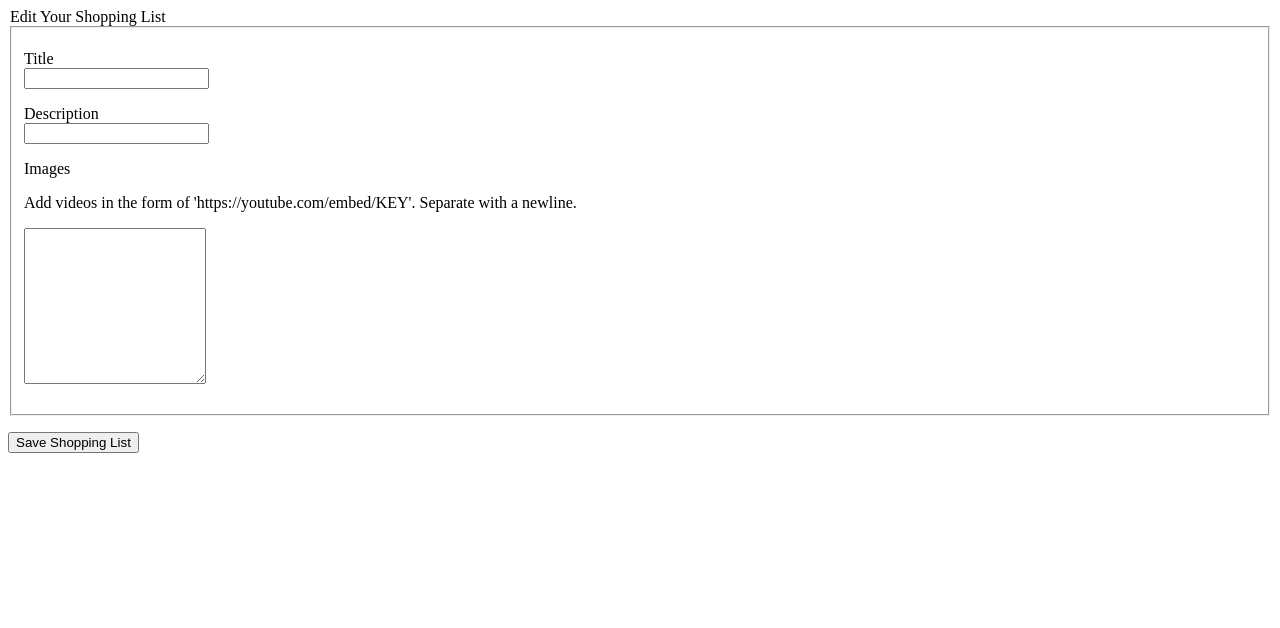
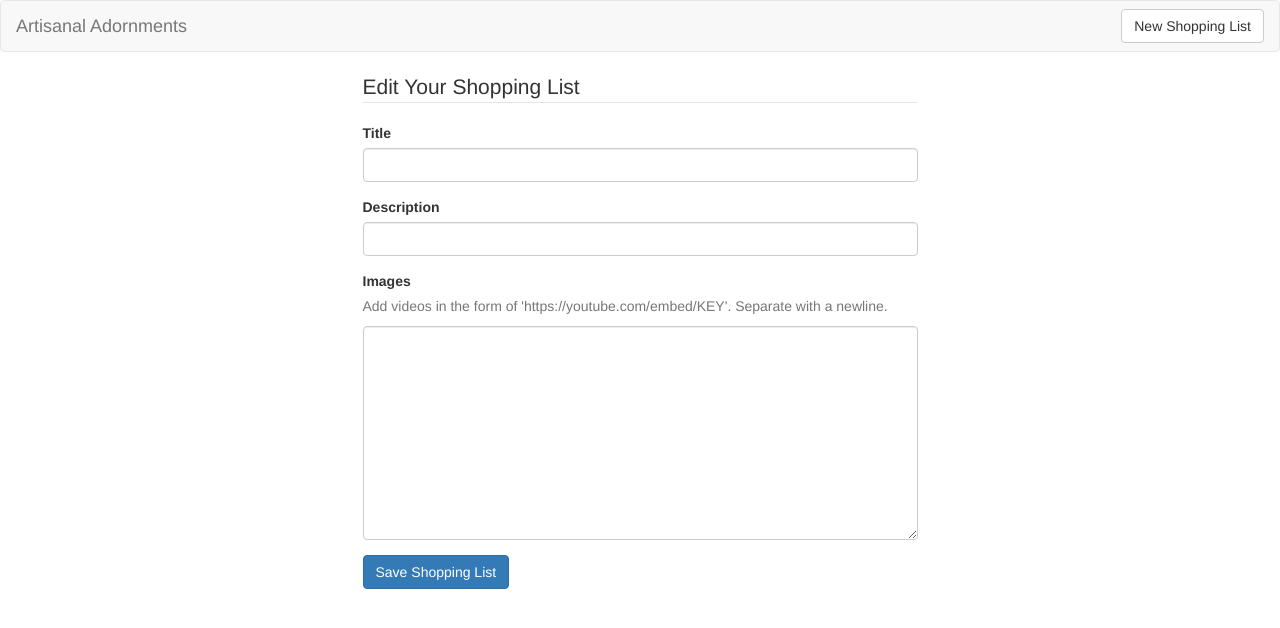
Before and after one commit to stasi815/Artisanal_Adornments, a Flask app: template templates/shopping_lists_edit.html in a window 1280 px wide. Shown: the top 628 px of the page. Run offline with Flask 2, Linux system fonts and the light colour scheme; the template is opened without the code that fills it, so the values that code supplies are empty; some libraries are stand-ins or nearby versions.

Commit message:
first round of styling

```diff
--- a/templates/base.html
+++ b/templates/base.html
@@ -3,12 +3,22 @@
 <head>
   <meta charset='utf-8'>
   <title>Artisanal Adornments</title>
+    <!-- Latest compiled and minified CSS -->
+    <link rel='stylesheet' href='https://maxcdn.bootstrapcdn.com/bootstrap/3.3.7/css/bootstrap.min.css'>
 </head>
 <body>
 
+    {% include 'partials/navbar.html' %}
+
+    <div class='container'>
     {% block content %}
         BODY CONTENT GOES HERE
     {% endblock %}
+    </div>
 
+    <!-- Latest compiled and minified JavaScript -->
+    <script src="//code.jquery.com/jquery-1.12.0.min.js"></script>
+    <script src="//code.jquery.com/jquery-migrate-1.2.1.min.js"></script>
+    <script src='https://maxcdn.bootstrapcdn.com/bootstrap/3.3.7/js/bootstrap.min.js'></script>
 </body>
 </html>
--- /dev/null
+++ b/templates/partials/navbar.html
@@ -0,0 +1,12 @@
+<nav class='navbar navbar-default'>
+    <div class='container-fluid'>
+        <div class='navbar-header'>
+            <a class='navbar-brand' href='/'>
+                Artisanal Adornments
+            </a>
+        </div>
+        <div class='pull-right'>
+            <a href='/playlists/new' class='btn btn-default navbar-btn'>New Shopping List</a>
+        </div>
+    </div>
+</nav>
--- a/templates/partials/shopping_lists_form.html
+++ b/templates/partials/shopping_lists_form.html
@@ -1,25 +1,25 @@
 <fieldset>
     <!-- TITLE -->
-    <p>
+    <div class='form-group'>
         <label for='shopping_list-title'>Title</label><br>
-        <input id='shopping_list-title' type='text' name='title' value='{{ shopping_list.title }}'/>
-    </p>
+        <input class='form-control' id='shopping_list-title' type='text' name='title' value='{{ shopping_list.title }}'/>
+    </div>
 
     <!-- DESCRIPTION -->
-    <p>
+    <div class='form-group'>
         <label for='description'>Description</label><br>
-        <input id='description' type='text' name='description' value='{{ shopping_list.description }}' />
-    </p>
+        <input class='form-control' id='description' type='text' name='description' value='{{ shopping_list.description }}' />
+    </div>
 
     <!-- VIDEO LINKS -->
-    <p>
+    <div class='form-group'>
         <label for='shopping_list-videos'>Images</label><br>
-        <p>Add videos in the form of 'https://youtube.com/embed/KEY'. Separate with a newline.</p>
-        <textarea id='shopping_list-images' name='images' rows='10'>{{ "\n".join(shopping_list.images) }}</textarea>
-    </p>
+        <p class='text-muted'>Add videos in the form of 'https://youtube.com/embed/KEY'. Separate with a newline.</p>
+        <textarea class='form-control' id='shopping_list-images' name='images' rows='10'>{{ "\n".join(shopping_list.images) }}</textarea>
+    </div>
 </fieldset>
 
 <!-- BUTTON -->
 <p>
-    <button type='submit'>Save Shopping List</button>
+    <button class='btn btn-primary' type='submit'>Save Shopping List</button>
 </p>
--- a/templates/shopping_lists_edit.html
+++ b/templates/shopping_lists_edit.html
@@ -1,10 +1,14 @@
 {% extends 'base.html' %}
 
 {% block content %}
-<form method='POST' action='/shopping_lists/{{shopping_list._id}}'>
-    <legend>Edit Your Shopping List</legend>
+<div class='row'>
+    <div class='col-sm-6 col-sm-offset-3'>
+        <form method='POST' action='/shopping_lists/{{shopping_list._id}}'>
+            <legend>Edit Your Shopping List</legend>
 
-    {% include 'partials/shopping_lists_form.html' %}
+            {% include 'partials/shopping_lists_form.html' %}
 
-</form>
+        </form>
+    </div>
+</div
 {% endblock %}
--- a/templates/shopping_lists_new.html
+++ b/templates/shopping_lists_new.html
@@ -1,6 +1,8 @@
 {% extends 'base.html' %}
 
 {% block content %}
+<div class='row'>
+    <div class='col-sm-6 col-sm-offset-3'>
         <form method='POST' action='/shopping_lists'>
             <legend>New Shopping List</legend>
 
@@ -12,4 +14,6 @@
                 <button  class='btn btn-primary' type='submit'>Cancel</button>
             </div>
         </form>
+    </div>
+</div>
 {% endblock %}
```
Also changed, not shown: templates/shopping_lists_index.html (+8 -2 lines), templates/shopping_lists_show.html (+10 -4 lines). Lines whose indentation alone changed are shown as unchanged.
